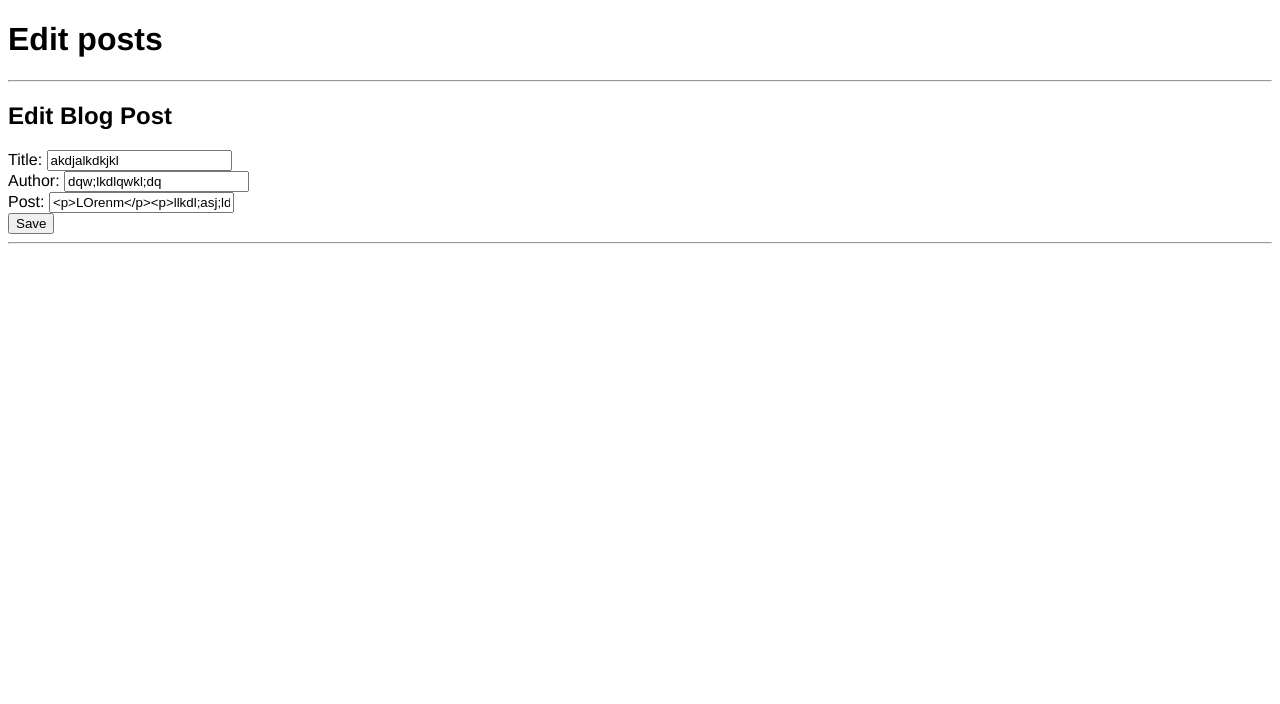
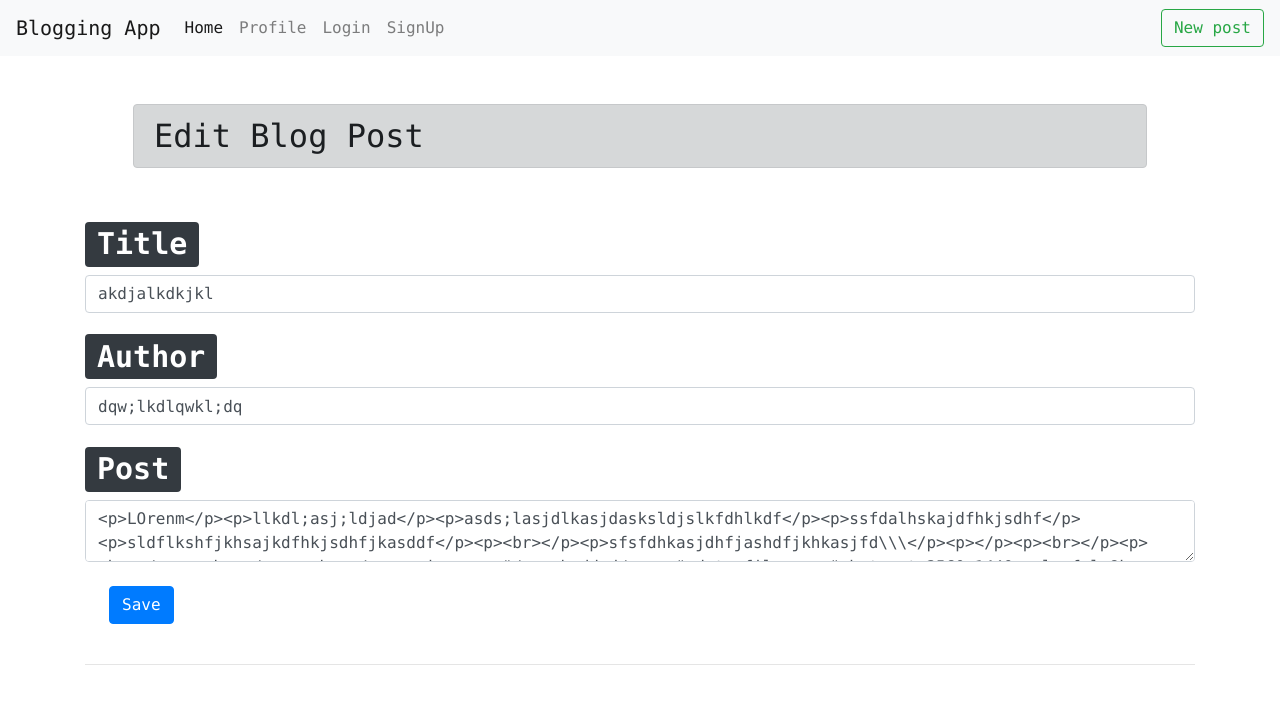
Before and after one commit to syedn22/BlogWebsite-Flask-Firebase, a Flask app: page /posts/edit/2 in a window 1280 px wide. Shown: the top 704 px of the page. Run offline with Flask 2, Linux system fonts and the light colour scheme; data comes from the database, SQL or seed files in the repository; both versions use the stored data as it was after the commit; some libraries are stand-ins or nearby versions.

Commit message:
FrontEnd Edited
1. Bootstrap-4 is added
2. Edit page Bug Fixed
3. SignUp/Login page included

```diff
--- a/app.py
+++ b/app.py
@@ -1,4 +1,4 @@
-from flask import Flask, render_template,request,redirect
+from flask import Flask, render_template, request, redirect
 from flask_sqlalchemy import SQLAlchemy
 from datetime import datetime
 
@@ -7,34 +7,58 @@ app.config['SQLALCHEMY_DATABASE_URI'] = 'sqlite:///posts.db'
 
 db = SQLAlchemy(app)
 
+
 class BlogPost(db.Model):
     id = db.Column(db.Integer, primary_key=True)
     title = db.Column(db.String(100), nullable=False)
     content = db.Column(db.Text, nullable=False)
-    author  = db.Column(db.String(20), nullable=False, default='N/A')
-    date_posted = db.Column(db.DateTime, nullable=False,default=datetime.utcnow)
+    author = db.Column(db.String(20), nullable=False, default='N/A')
+    date_posted = db.Column(db.DateTime, nullable=False,
+                            default=datetime.utcnow)
 
     def __repr__(self):
-       return 'Blog post '+ str(self.id)
+        return 'Blog post ' + str(self.id)
 
 
+@app.route('/signup')
+def signup():
+    return render_template('signup.html')
+
+@app.route('/login')
+def login():
+    return render_template('login.html')
 
 
-
-@app.route('/posts',methods=['GET','POST'])
+@app.route('/posts', methods=['GET', 'POST'])
 def posts():
 
     if request.method == 'POST':
         post_title = request.form['title']
         post_content = request.form['content']
         post_author = request.form['author']
-        new_post = BlogPost(title=post_title,content=post_content, author=post_author)
+        new_post = BlogPost(
+            title=post_title, content=post_content, author=post_author)
         db.session.add(new_post)
         db.session.commit()
         return redirect('/posts')
     else:
         all_posts = BlogPost.query.order_by(BlogPost.date_posted).all()
         return render_template('posts.html', posts=all_posts)
+
+
+@app.route('/newPost')
+def newPost():
+    if request.method == 'POST':
+        post_title = request.form['title']
+        post_content = request.form['content']
+        post_author = request.form['author']
+        new_post = BlogPost(
+            title=post_title, content=post_content, author=post_author)
+        db.session.add(new_post)
+        db.session.commit()
+        return redirect('/posts')
+    else:
+        return render_template('newPost.html')
 
 
 @app.route('/posts/delete/<int:id>')
@@ -45,20 +69,18 @@ def delete(id):
     return redirect('/posts')
 
 
-@app.route('/posts/edit/<int:id>',methods=['GET','POST'])
+@app.route('/posts/edit/<int:id>', methods=['GET', 'POST'])
 def edit(id):
 
     post = BlogPost.query.get_or_404(id)
-    if request.method ==  'POST':
+    if request.method == 'POST':
         post.title = request.form['title']
         post.author = request.form['author']
         post.content = request.form['content']
         db.session.commit()
         return redirect('/posts')
     else:
-        return render_template('edit.html',post=post)
-
-
+        return render_template('edit.html', post=post)
 
 
 if __name__ == "__main__":
--- a/templates/base.html
+++ b/templates/base.html
@@ -1,12 +1,67 @@
 <!DOCTYPE html>
 <html lang="en">
-<head>
-    <meta charset="UTF-8">
-    <meta name="viewport" content="width=device-width, initial-scale=1.0">
-    <link rel="stylesheet" href="{{ url_for('static', filename='css/main.css') }}">
+  <head>
+    <meta charset="UTF-8" />
+    <meta name="viewport" content="width=device-width, initial-scale=1.0" />
+    <link
+      rel="stylesheet"
+      href="{{ url_for('static', filename='css/main.css') }}"
+    />
+    <script
+      src="https://code.jquery.com/jquery-3.5.1.min.js"
+      crossorigin="anonymous"
+    ></script>
+    <script
+      src="https://cdn.jsdelivr.net/npm/popper.js@1.16.0/dist/umd/popper.min.js"
+      integrity="sha384-Q6E9RHvbIyZFJoft+2mJbHaEWldlvI9IOYy5n3zV9zzTtmI3UksdQRVvoxMfooAo"
+      crossorigin="anonymous"
+    ></script>
+
+    <link
+      rel="stylesheet"
+      href="https://stackpath.bootstrapcdn.com/bootstrap/4.4.1/css/bootstrap.min.css"
+      integrity="sha384-Vkoo8x4CGsO3+Hhxv8T/Q5PaXtkKtu6ug5TOeNV6gBiFeWPGFN9MuhOf23Q9Ifjh"
+      crossorigin="anonymous"
+    />
+    <script
+      src="https://stackpath.bootstrapcdn.com/bootstrap/4.4.1/js/bootstrap.min.js"
+      integrity="sha384-wfSDF2E50Y2D1uUdj0O3uMBJnjuUD4Ih7YwaYd1iqfktj0Uod8GCExl3Og8ifwB6"
+      crossorigin="anonymous"
+    ></script>
+
+    <link
+      href="https://cdn.jsdelivr.net/npm/summernote@0.8.18/dist/summernote-bs4.min.css"
+      rel="stylesheet"
+    />
+    <script src="https://cdn.jsdelivr.net/npm/summernote@0.8.18/dist/summernote-bs4.min.js"></script>
     {% block head %} {% endblock %}
-</head>
-<body>
-    {% block body %} {% endblock %}
-</body>
+  </head>
+  <body class="text-monospace">
+    <nav class="navbar navbar-expand-lg navbar-light bg-light">
+      <div class="navbar-brand">Blogging App</div>
+      <div class="collapse navbar-collapse" id="navbarNav">
+        <ul class="navbar-nav">
+          <li class="nav-item active">
+            <a class="nav-link" href="/posts"
+              >Home <span class="sr-only">(current)</span></a
+            >
+          </li>
+          <li class="nav-item">
+            <a class="nav-link">Profile</a>
+          </li>
+          <li class="nav-item">
+            <a class="nav-link" href="/login">Login</a>
+          </li>
+
+          <li class="nav-item">
+            <a class="nav-link" href="/signup">SignUp</a>
+          </li>
+        </ul>
+      </div>
+      <a class="btn btn-outline-success my-2 my-sm-0" href="/newPost">
+        New post
+      </a>
+    </nav>
+    <main class="container">{% block body %} {% endblock %}</main>
+  </body>
 </html>
--- a/templates/edit.html
+++ b/templates/edit.html
@@ -1,21 +1,52 @@
-{% extends 'base.html' %}
-
-{% block head %}
+{% extends 'base.html' %} {% block head %}
 <title>Edit Post</title>
+<style>
+  label {
+    font-size: 30px;
+  }
+</style>
+{% endblock %} {% block body %}
+<h2 class="alert alert-dark m-5">Edit Blog Post</h2>
+<form action="/posts/edit/{{post.id}}" method="POST">
+  <div class="form-group">
+    <h1><span class="badge badge-dark"> Title</span></h1>
+    <input
+      class="form-control"
+      type="text"
+      name="title"
+      id="title"
+      value="{{post.title}}"
+    />
+  </div>
+  <div class="form-group">
+    <h1><span class="badge badge-dark"> Author</span></h1>
+    <input
+      class="form-control"
+      type="text"
+      name="author"
+      id="author"
+      value="{{post.author}}"
+    />
+  </div>
+  <div>
+    <h1><span class="badge badge-dark">Post</span></h1>
+    <textarea
+      class="form-control"
+      type="text"
+      name="content"
+      id="content"
+      value="{{post.content}}"
+    >
+{{post.content}}</textarea
+    >
+  </div>
+  <input class="btn btn-primary m-4" type="submit" value="Save" />
+</form>
+<p></p>
+<script>
+  $(document).ready(function () {
+    $("#content").summernote();
+  });
+</script>
+<hr />
 {% endblock %}
-
-{% block body %}
-<h1>Edit posts</h1>
-<hr>
-<h2>Edit Blog Post</h2>
-<form action='/posts/edit/{{post.id}}' method='POST'>
-    Title: <input type='text' name='title' id='title' value="{{post.title}}">
-    <br>
-    Author:  <input type='text' name='author' id='author' value="{{post.author}}">
-    <br>
-    Post:  <input type='text' name='content' id='content' value="{{post.content}}">
-    <br>
-    <input type='submit' value='Save'>
-</form>
-<hr>
-{% endblock %}
```
Also changed, not shown: templates/login.html (added, +25 -0 lines), templates/newPost.html (added, +46 -0 lines), templates/posts.html (+12 -38 lines), templates/signup.html (added, +32 -0 lines), posts.db.
